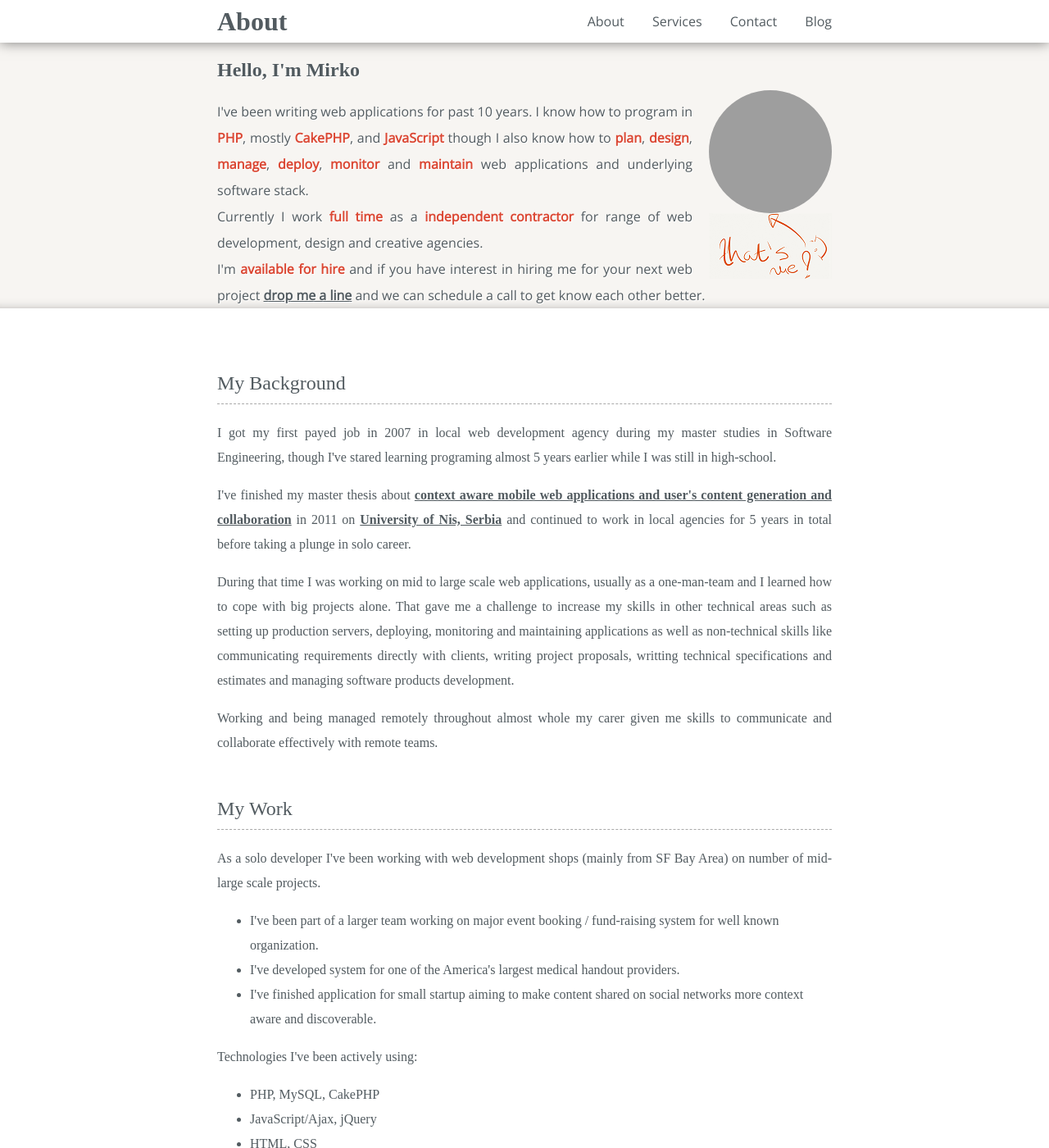
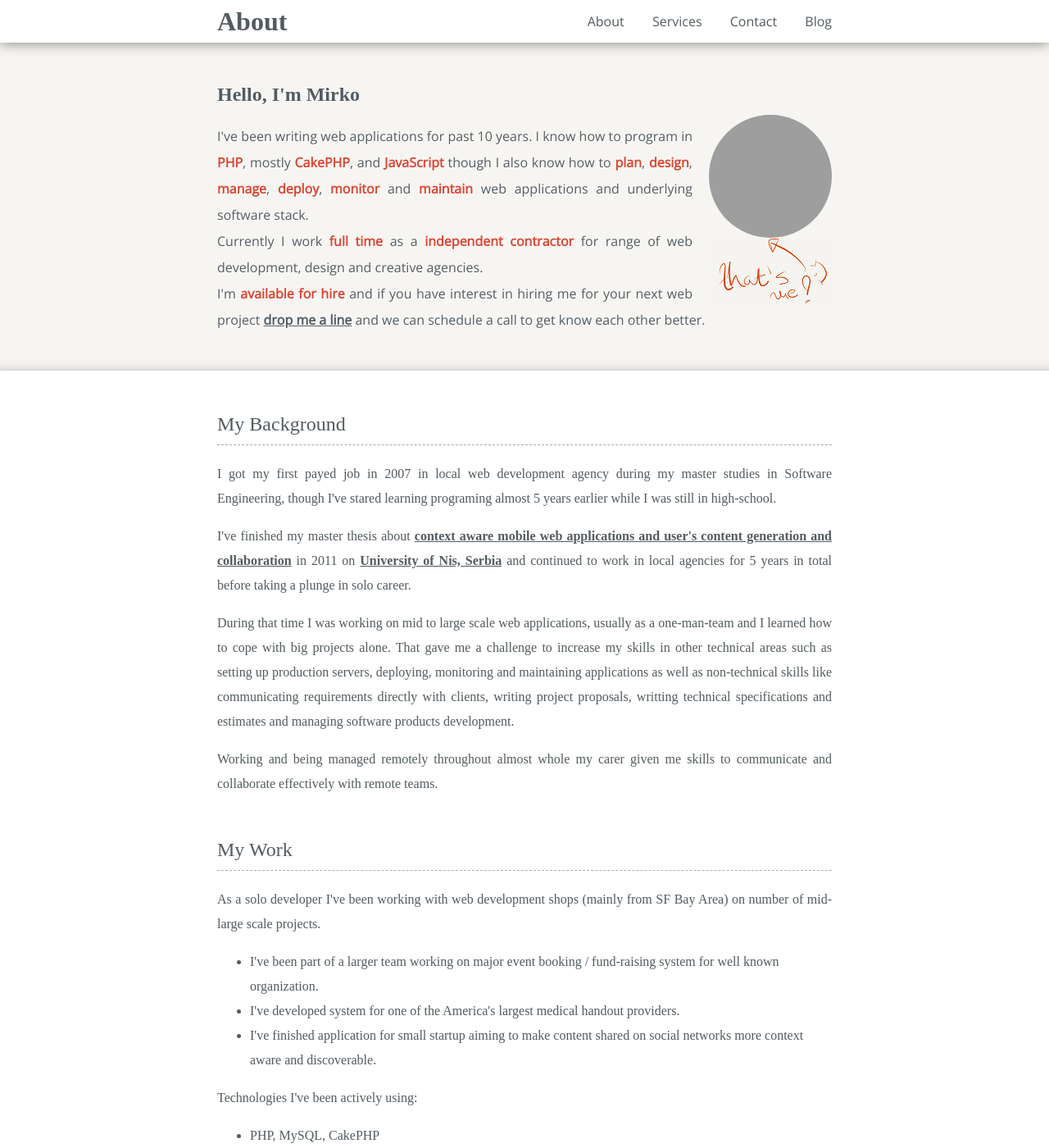
Before and after one commit to borivojevic/borivojevic.github.com, a Jekyll site: the page built from index.html, in a window 1280 px wide and 1400 px high. Shown: the whole window at 82% size. Built offline with Jekyll 4.4.1, drawn with Linux system fonts in a browser that asks for light colours; nearby versions of some CDN libraries; some web fonts are replaced; Markdown is read by kramdown in place of the engine named in the settings; grey boxes are pictures that could not be loaded.

Commit message:
Fix paddings

```diff
--- a/css/main.css
+++ b/css/main.css
@@ -44,7 +44,6 @@ body {
 }
 
 #body {
-   padding:10px;
    padding-bottom:60px;   /* Height of the footer */
 }
 
@@ -113,7 +112,7 @@ body {
     -moz-box-shadow: inset 0 -15px 15px -20px rgba(0, 0, 0, 0.5);
     box-shadow: inset 0 -15px 15px -20px rgba(0, 0, 0, 0.5);
 }
-.mirko .container {
+.mirko .content {
   padding: 30px 0;
 }
 .mirko section.about {
```
